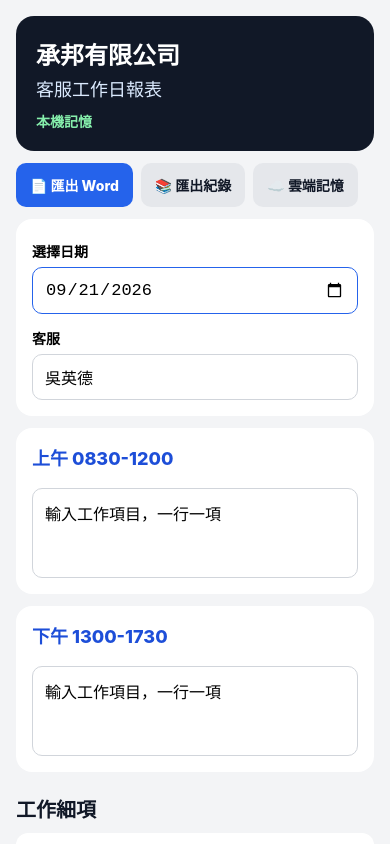
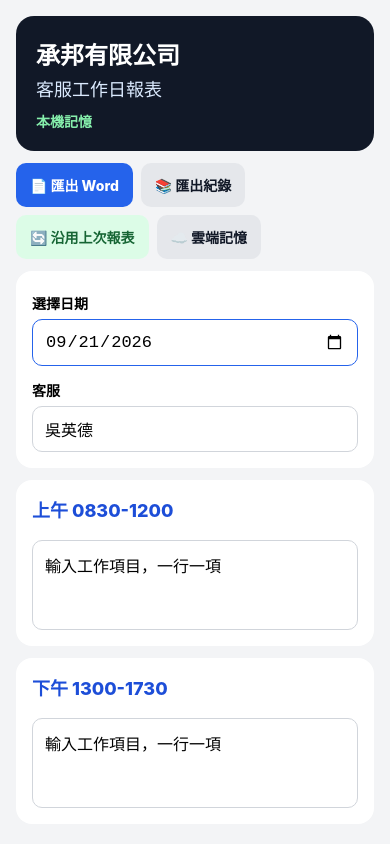
Before and after one commit to vectechcb-hue/chenbom-customer-daily-report-app, a React Native app: screen / in a window 390 px wide. Built offline with nearby package versions, Linux system fonts and the light colour scheme.

Commit message:
Add reuse last exported report memory feature

```diff
--- a/App.js
+++ b/App.js
@@ -113,6 +113,31 @@ export default function App(){
     {text:'取消'},
     {text:'確定',onPress:()=>setData({...makeEmpty(),author:data.author})}
   ]);
+  const cloneReport=(source)=>{
+    const copy=JSON.parse(JSON.stringify(source||makeEmpty()));
+    copy.author=FIXED_AUTHOR;
+    copy._updatedAt=Date.now();
+    copy.factoryDetails=(copy.factoryDetails||[{id:Date.now(),title:'',content:''}]).map((x,i)=>({...x,id:Date.now()+i}));
+    copy.taskDetailsMap={...(copy.taskDetailsMap||{})};
+    return copy;
+  };
+
+  const applyLastExport=()=>{
+    const last=history.find(h=>h&&h.reportSnapshot);
+    if(!last){
+      Alert.alert('目前沒有上次報表','先匯出一份 Word 後，就可以每天直接沿用上一份報表。');
+      return;
+    }
+    Alert.alert(
+      '沿用上次報表',
+      '要把 '+last.date+' 匯出的報表內容帶入 '+date+' 嗎？\n\n日期會維持你目前選擇的 '+date+'，你只需要修改今天有變動的內容。',
+      [
+        {text:'取消'},
+        {text:'沿用',onPress:()=>setData(cloneReport(last.reportSnapshot))}
+      ]
+    );
+  };
+
 
   const doExport=async(reportDate= date, reportData=data, fromHistory=false)=>{
     try{
@@ -218,6 +243,7 @@ export default function App(){
       <View style={s.actionBar}>
         <Pressable style={s.primaryBtn} onPress={()=>doExport()}><Text style={s.btnText}>📄 匯出 Word</Text></Pressable>
         <Pressable style={s.secondaryBtn} onPress={()=>setShowHistory(v=>!v)}><Text style={s.secondaryText}>📚 匯出紀錄</Text></Pressable>
+        <Pressable style={s.reuseBtn} onPress={applyLastExport}><Text style={s.reuseText}>🔄 沿用上次報表</Text></Pressable>
         <Pressable style={s.secondaryBtn} onPress={()=>setShowCloud(v=>!v)}><Text style={s.secondaryText}>☁️ 雲端記憶</Text></Pressable>
       </View>
 
@@ -317,6 +343,8 @@ const s=StyleSheet.create({
   secondaryBtn:{backgroundColor:'#e5e7eb',paddingVertical:12,paddingHorizontal:14,borderRadius:10,alignItems:'center'},
   btnText:{color:'#fff',fontWeight:'800'},
   secondaryText:{color:'#111827',fontWeight:'800'},
+  reuseBtn:{backgroundColor:'#dcfce7',paddingVertical:12,paddingHorizontal:14,borderRadius:10,alignItems:'center'},
+  reuseText:{color:'#166534',fontWeight:'800'},
   card:{backgroundColor:'#fff',padding:16,borderRadius:16,marginBottom:12,elevation:2},
   label:{fontWeight:'700',marginBottom:6,marginTop:6},
   date:{borderWidth:1,borderColor:'#2563eb',borderRadius:10,padding:12,fontSize:17,marginBottom:8},
```
